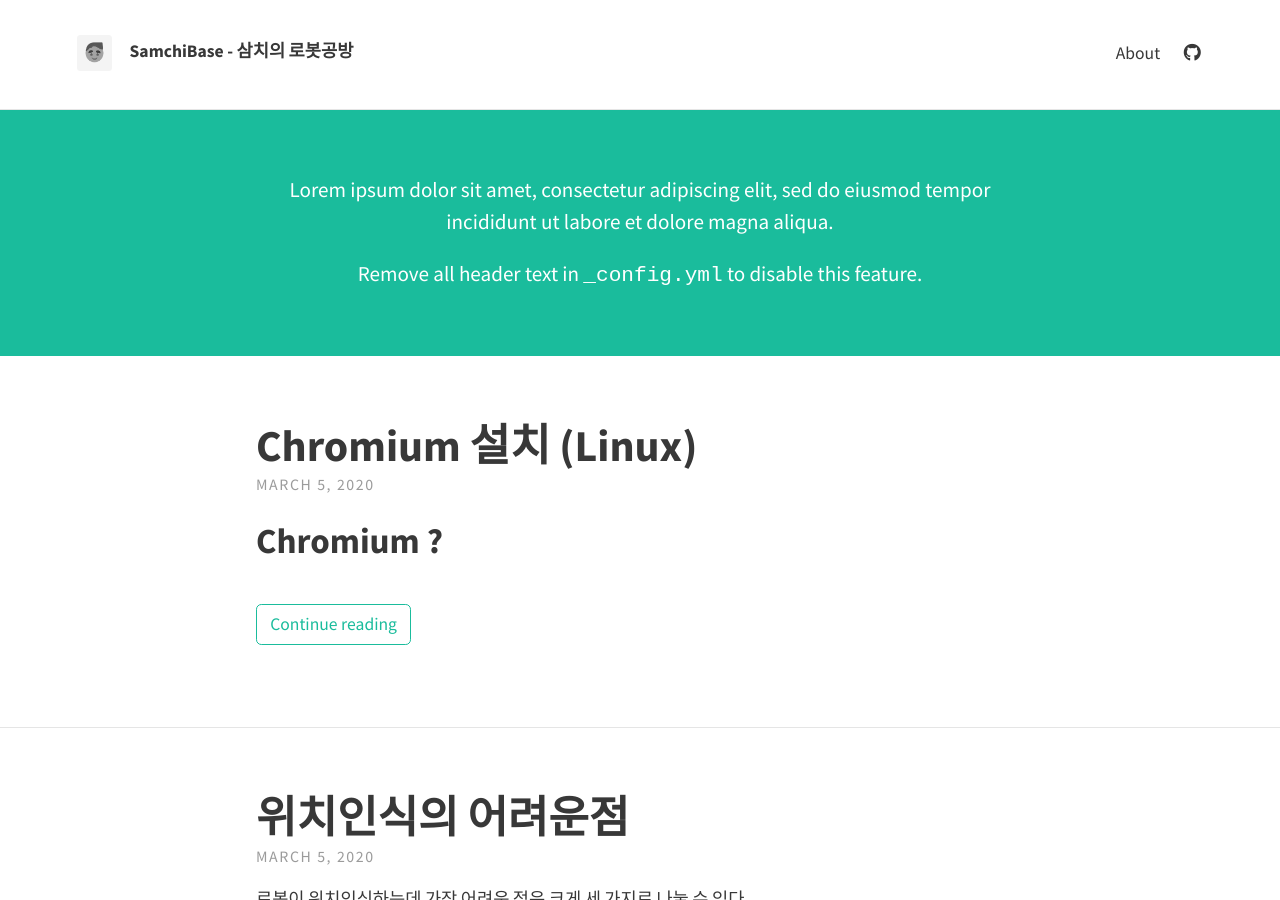
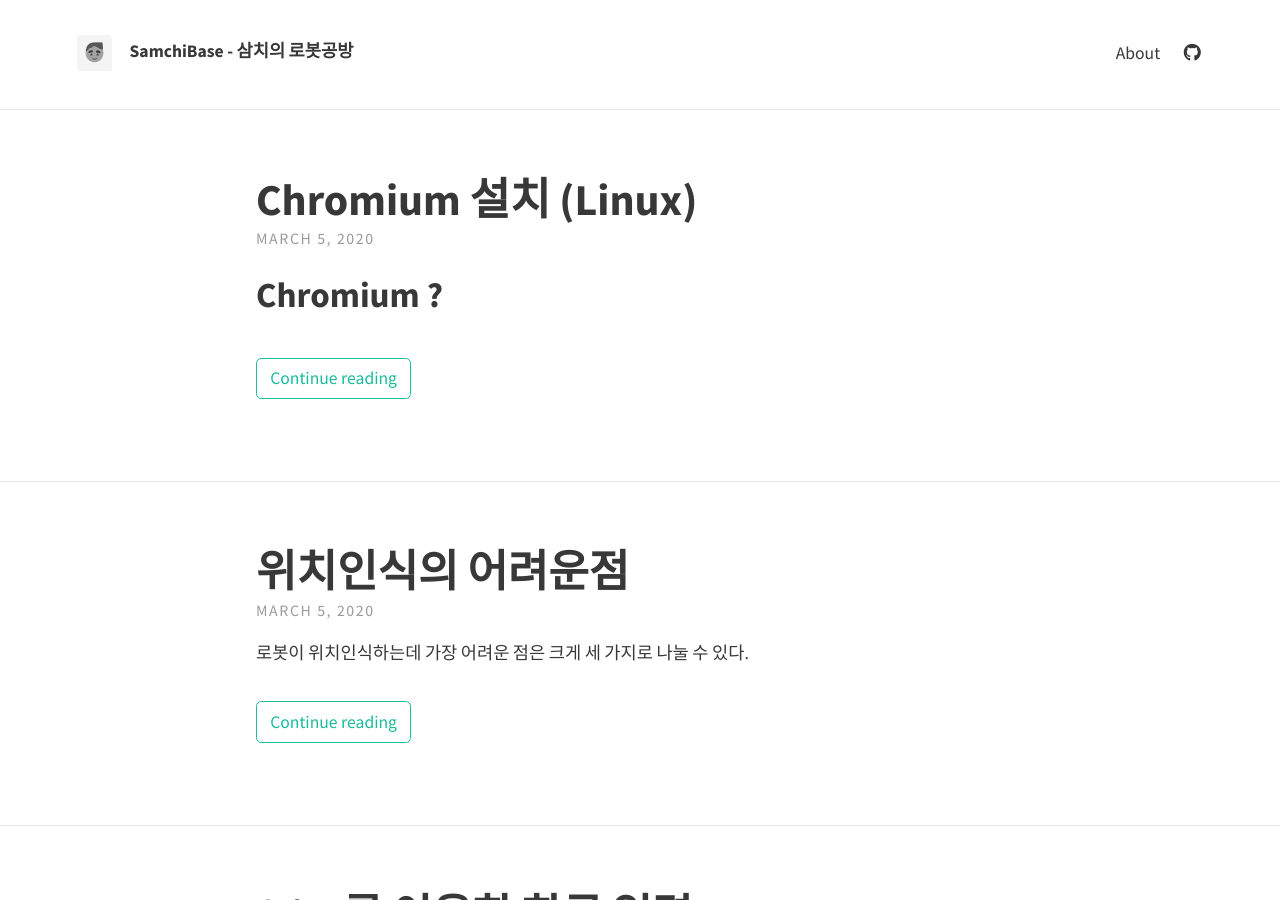
Before and after one commit to samchiRobot/samchirobot.github.io, a Jekyll site: the page built from index.html, in a window 1280 px wide and 900 px high. Built offline with Jekyll 4.4.1, drawn with Linux system fonts in a browser that asks for light colours; nearby versions of some CDN libraries; the list of posts is cut into pages by our own code; some of the changed text lies outside the part shown.

Commit message:
remove header text

```diff
--- a/_config.yml
+++ b/_config.yml
@@ -14,13 +14,10 @@
  # used by search engines
 
   # Header and footer text
-  header_text: >
-     <p>Lorem ipsum dolor sit amet, consectetur adipiscing elit, sed do eiusmod tempor incididunt ut labore et dolore magna aliqua.</p>
-
-     <p>Remove all header text in <code>_config.yml</code> to disable this feature.</p>
-  header_text_feature_image:
-  footer_text: >
-   Powered by <a href="https://jekyllrb.com/">Jekyll</a> with <a href="https://github.com/rohanchandra/type-theme">Type Theme</a>
+  #header_text: >
+  #header_text_feature_image:
+  #footer_text: >
+  # Powered by <a href="https://jekyllrb.com/">Jekyll</a> with <a href="https://github.com/rohanchandra/type-theme">Type Theme</a>
 
   # Icons
   rss: false
```
